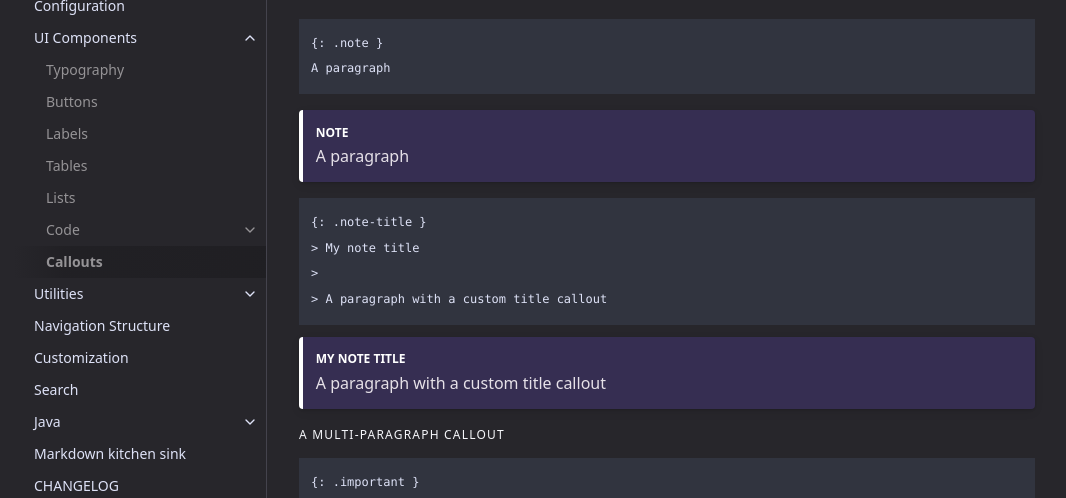
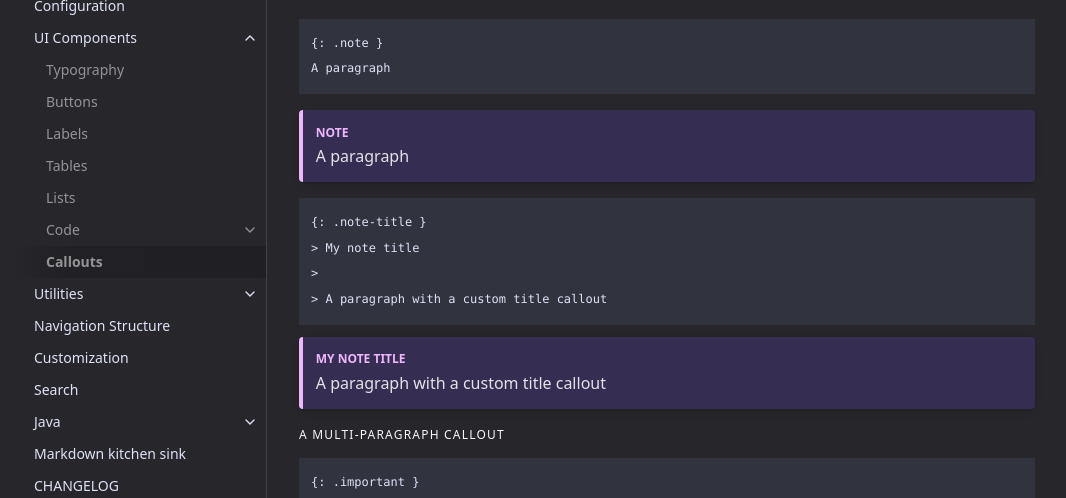
Before and after one commit to JGoo99/JGoo99.github.io, a Jekyll site: the page built from docs/ui-components/callouts.md, in a window 1280 px wide and 1400 px high, scrolled down 504 px. Shown: the part 150-648 px from the top of the window, without its empty margins (105-1171 px from the left). Built offline with Jekyll 4.4.1, drawn with Linux system fonts in a browser that asks for light colours.

Commit message:
white fix

```diff
--- a/_sass/support/_variables.scss
+++ b/_sass/support/_variables.scss
@@ -39,11 +39,11 @@ $grey-lt-300: #e6e1e8 !default;
 $purple-000: #7253ed !default;
 $purple-100: #5e41d0 !default;
 $purple-200: #4e26af !default;
-$purple-300: #ffffff !default;
+$purple-300: #eeb6fd !default;
 $blue-000: #2c84fa !default;
 $blue-100: #2869e6 !default;
 $blue-200: #264caf !default;
-$blue-300: #ffffff !default;
+$blue-300: #cad8f9 !default;
 $green-000: #41d693 !default;
 $green-100: #11b584 !default;
 $green-200: #009c7b !default;
```
